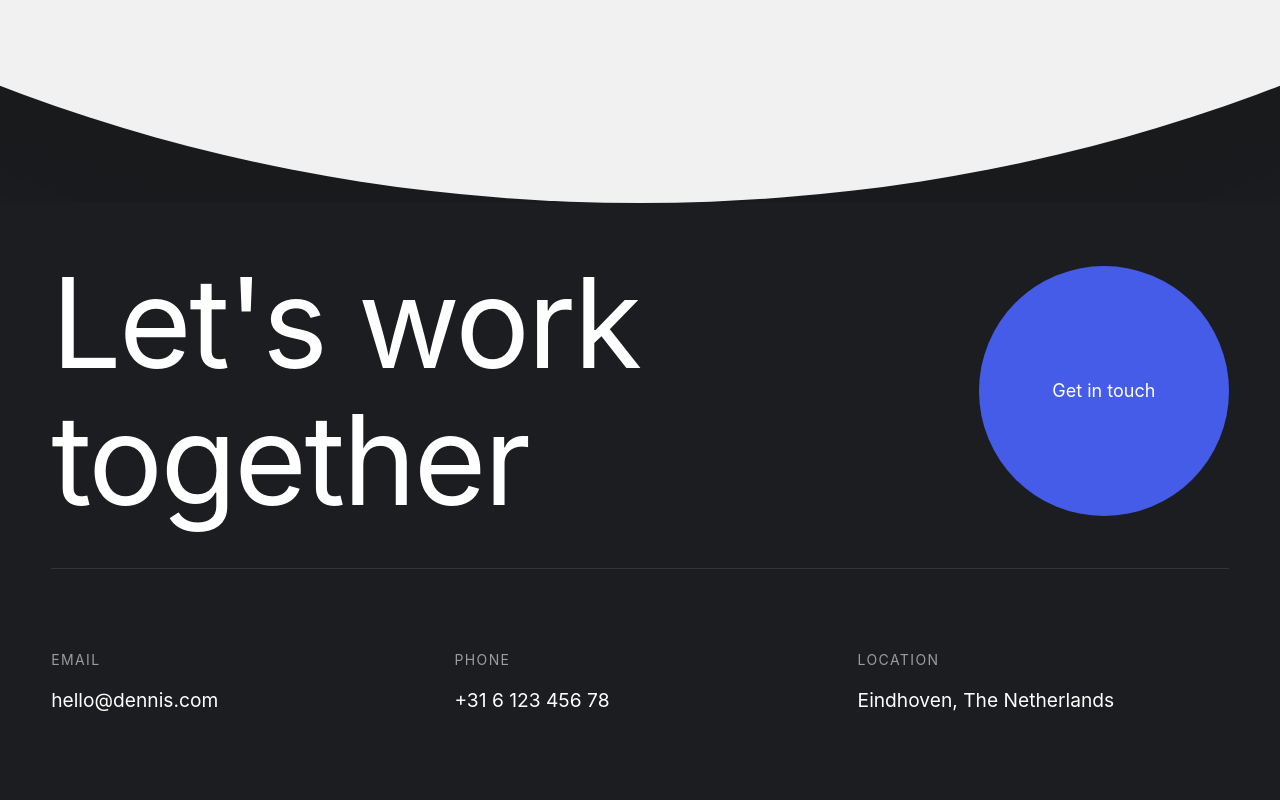
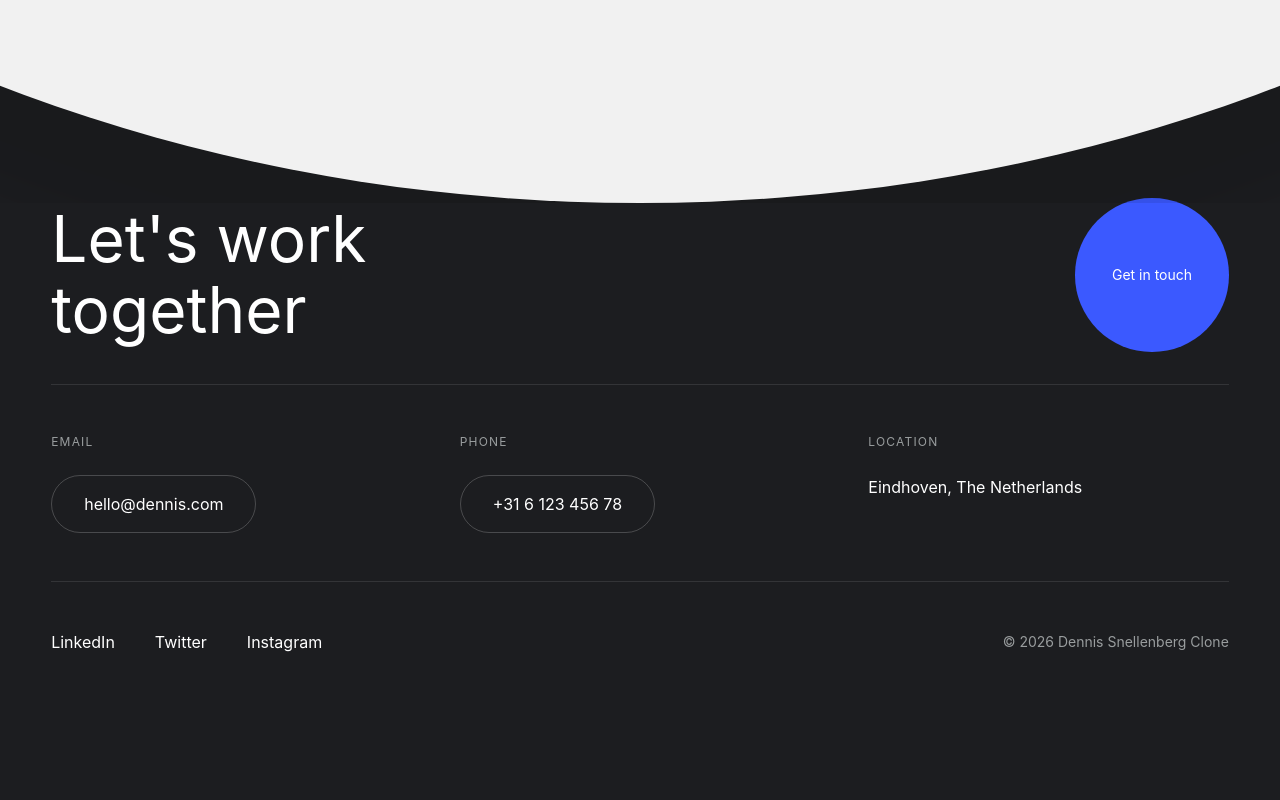
Before and after one commit to idformike1/portfolio-website-4-ag-protocol, a React (Vite) app: page / in a window 1280 px wide. Shown: the part 3260-4060 px from the top of the page. After the commit the page ends 3938 px from the top, so only its background shows below. Built offline with nearby package versions, Linux system fonts and the light colour scheme.

Commit message:
fix: Phase 4.4 - Scaled Down Footer CTA & Kinetic Pill Buttons

```diff
--- a/src/components/Footer.jsx
+++ b/src/components/Footer.jsx
@@ -16,7 +16,7 @@ const Footer = () => {
 
           <div className="footer__button-wrapper">
             <Magnetic force={0.8}>
-                <div className="circular-button circular-button--large">
+                <div className="circular-button circular-button--footer">
                     <a href="mailto:hello@dennis.com" className="circular-button__link">
                         <span>Get in touch</span>
                     </a>
@@ -28,11 +28,15 @@ const Footer = () => {
         <div className="footer__contact-info">
           <div className="contact-item">
             <p className="metadata">EMAIL</p>
-            <a href="mailto:hello@dennis.com">hello@dennis.com</a>
+            <Magnetic force={0.15}>
+                <a href="mailto:hello@dennis.com" className="pill-button">hello@dennis.com</a>
+            </Magnetic>
           </div>
           <div className="contact-item">
             <p className="metadata">PHONE</p>
-            <a href="tel:+31612345678">+31 6 123 456 78</a>
+            <Magnetic force={0.15}>
+                <a href="tel:+31612345678" className="pill-button">+31 6 123 456 78</a>
+            </Magnetic>
           </div>
           <div className="contact-item">
             <p className="metadata">LOCATION</p>
--- a/src/styles/main.scss
+++ b/src/styles/main.scss
@@ -388,8 +388,8 @@ img, video {
 
 // --- Footer Section ---
 .footer {
-  padding-top: 15vh;
-  padding-bottom: 5vh;
+  padding-top: 8vh; // Reduced from 15vh
+  padding-bottom: 3vh; // Reduced from 5vh
   background-color: $color-dark;
   color: $color-white;
   position: relative;
@@ -404,13 +404,13 @@ img, video {
     justify-content: space-between;
     align-items: center;
     border-bottom: 1px solid rgba(255, 255, 255, 0.1);
-    padding-bottom: 5vh;
-    margin-bottom: 10vh;
+    padding-bottom: 4vh; // Compressed
+    margin-bottom: 6vh; // Compressed from 10vh
   }
 
   &__header {
     h2 {
-      @include font-h1; // Use the massive fluid H1 token
+      font-size: clamp(40px, 5vw, 70px); // Half the size of massive H1
       text-transform: none;
       font-weight: 400;
       line-height: 1.1;
@@ -420,22 +420,37 @@ img, video {
   &__contact-info {
     display: grid;
     grid-template-columns: repeat(12, 1fr);
-    gap: 2rem;
-    margin-bottom: 15vh;
+    gap: 3rem;
+    margin-bottom: 6vh; // Compressed from 15vh
 
     .contact-item {
       grid-column: span 4;
 
       .metadata {
-        font-size: 14px;
+        font-size: 12px;
         color: $color-grey;
         letter-spacing: 0.1em;
-        margin-bottom: 1rem;
+        margin-bottom: 1.5rem;
       }
 
       a, p {
-        font-size: clamp(18px, 1.5vw, 24px);
+        font-size: clamp(16px, 1.25vw, 20px);
         color: $color-white;
+      }
+
+      // Pill button style as requested
+      .pill-button {
+        display: inline-block;
+        padding: 1rem 2rem;
+        border: 1px solid rgba(255, 255, 255, 0.2);
+        border-radius: 50px;
+        transition: background-color 0.3s ease, border-color 0.3s ease;
+
+        &:hover {
+          background-color: $color-white;
+          color: $color-dark;
+          border-color: $color-white;
+        }
       }
     }
   }
@@ -445,15 +460,15 @@ img, video {
     justify-content: space-between;
     align-items: center;
     border-top: 1px solid rgba(255, 255, 255, 0.1);
-    padding-top: 4rem;
+    padding-top: 3rem; // Compressed
   }
 
   &__socials {
     display: flex;
-    gap: 3rem;
+    gap: 2.5rem;
 
     .social-item a {
-      font-size: 18px;
+      font-size: 16px;
       color: $color-white;
     }
   }
@@ -466,10 +481,30 @@ img, video {
   }
 }
 
-// Modifier for large circular button in footer
-.circular-button--large {
-  width: clamp(200px, 20vw, 250px);
-  height: clamp(200px, 20vw, 250px);
+// Modifier for circular button in footer - reduced size
+.circular-button--footer {
+  width: clamp(120px, 12vw, 160px); // Half the size of original
+  height: clamp(120px, 12vw, 160px);
+  background-color: #3b59ff; // Keeping the blue
+  border-radius: 50%;
+  display: flex;
+  align-items: center;
+  justify-content: center;
+  cursor: pointer;
+  transition: transform 0.3s $ease-power3-out;
+
+  .circular-button__link {
+    width: 100%;
+    height: 100%;
+    display: flex;
+    align-items: center;
+    justify-content: center;
+    color: white;
+    text-decoration: none;
+    font-size: 14px;
+    text-align: center;
+    padding: 20px;
+  }
 }
 
 @media (max-width: 768px) {
```
Also changed, not shown: 1 other file (tests, documents, lock files or other folders).
